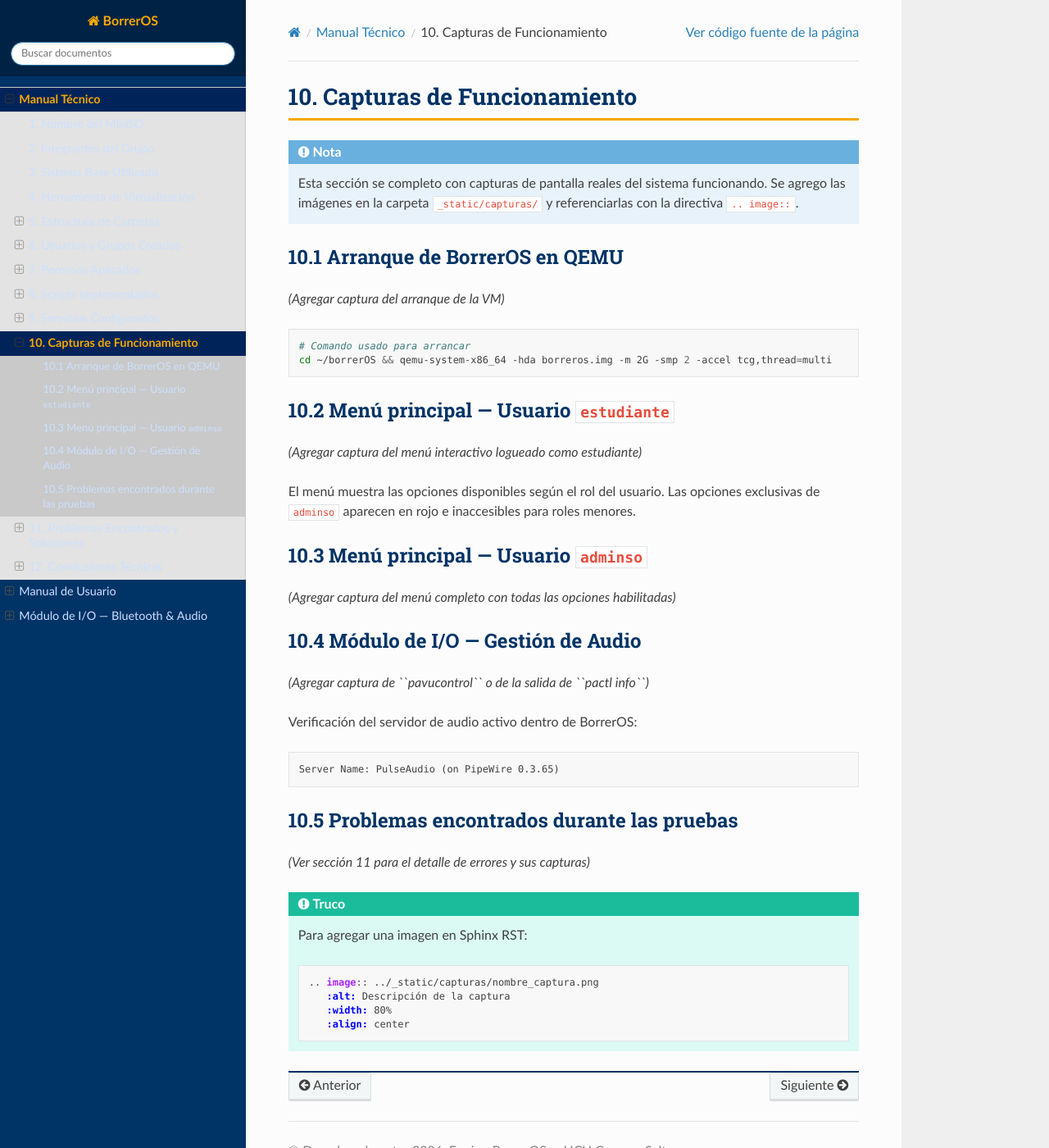
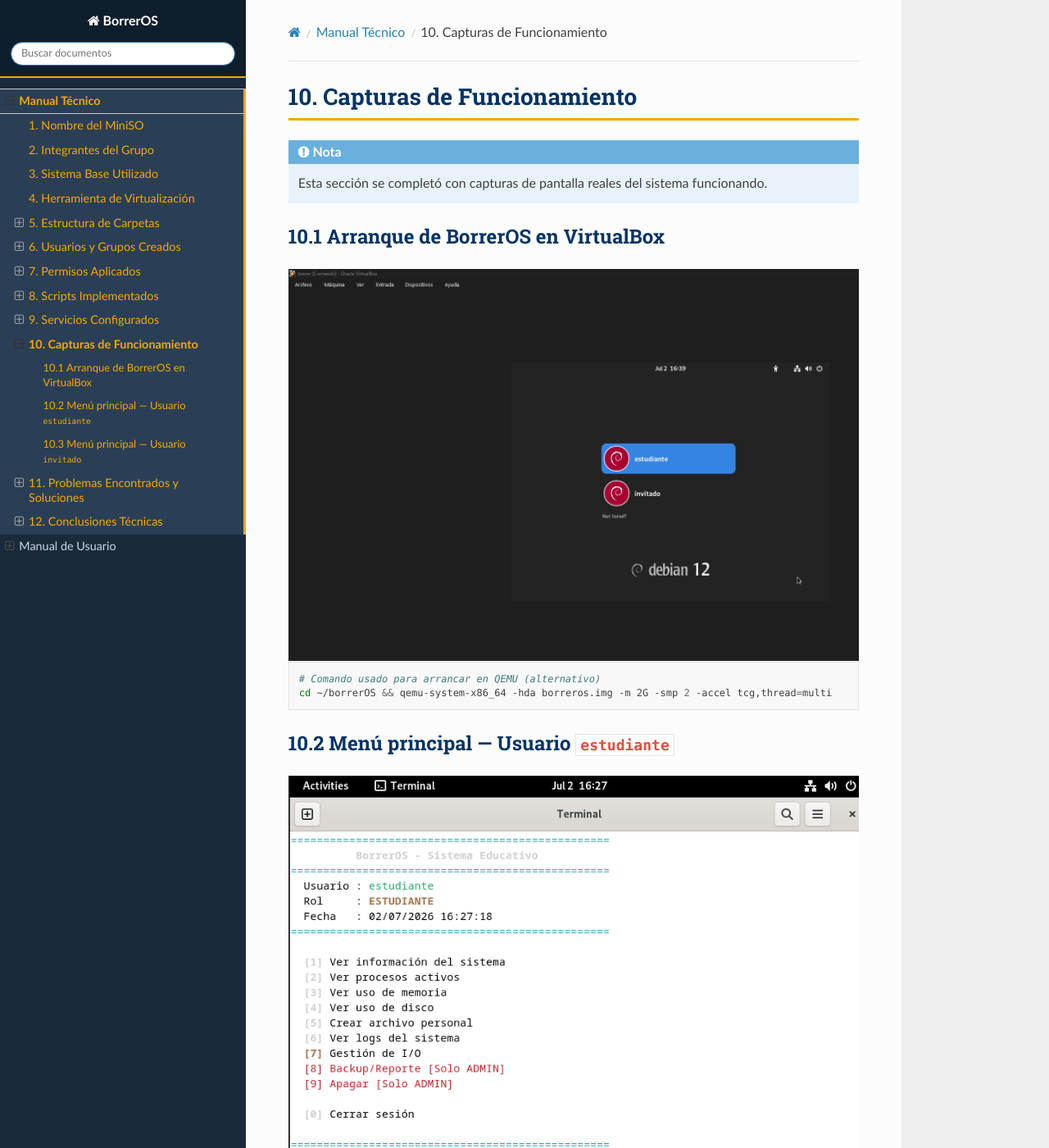
Before and after one commit to Tachoviendo/borrerOS, a Sphinx documentation site: the page built from docs/source/manual_tecnico/10_capturas.rst, in a window 1280 px wide and 1400 px high. Shown: the whole window at 82% size. Built offline with Sphinx 7.4.7 and the Read the Docs theme 3.1.0, drawn with Linux system fonts in a browser that asks for light colours.

Commit message:
fix documentacion general

```diff
--- a/docs/source/_static/custom.css
+++ b/docs/source/_static/custom.css
@@ -1,45 +1,50 @@
-/* This file intentionally left blank. */
-/* Colores UCU */
+/* Sidebar */
 .wy-nav-side {
-    background: #003366 !important;
+    background: #1a2a3a !important;
 }
 
 .wy-side-nav-search {
-    background: #002244 !important;
+    background: #0f1e2d !important;
+    border-bottom: 2px solid #F5A800 !important;
 }
 
 .wy-side-nav-search a {
-    color: #F5A800 !important;
+    color: #ffffff !important;
     font-weight: bold;
 }
 
 .wy-nav-top {
-    background: #003366 !important;
+    background: #1a2a3a !important;
 }
 
 .wy-nav-top a {
-    color: #F5A800 !important;
+    color: #ffffff !important;
 }
 
+/* Links nav */
 .wy-menu-vertical a {
-    color: #cce0ff !important;
+    color: #c8d8e8 !important;
 }
 
 .wy-menu-vertical a:hover {
-    background: #F5A800 !important;
-    color: #003366 !important;
+    background: #2a3f55 !important;
+    color: #ffffff !important;
 }
 
-.wy-menu-vertical li.current>a {
-    background: #00245a !important;
+.wy-menu-vertical li.current>a,
+.wy-menu-vertical li.current a {
+    background: #2a3f55 !important;
     color: #F5A800 !important;
+    border-right: 3px solid #F5A800;
 }
 
 .wy-menu-vertical p.caption {
     color: #F5A800 !important;
     font-weight: bold;
+    letter-spacing: 0.05em;
 }
 
+/* Contenido */
 .rst-content h1 {
     color: #003366;
     border-bottom: 3px solid #F5A800;
@@ -48,6 +53,10 @@
 
 .rst-content h2 {
     color: #003366;
+}
+
+.rst-content h3 {
+    color: #1a2a3a;
 }
 
 .rst-content table.docutils th {
--- a/docs/source/conf.py
+++ b/docs/source/conf.py
@@ -23,6 +23,7 @@
 html_static_path = ["_static"]
 html_title = "BorrerOS — Documentación"
 html_css_files = ["custom.css"]
+html_show_sourcelink = False
 
 html_theme_options = {
     "collapse_navigation": False,
--- a/docs/source/io_module/descripcion.rst
+++ /dev/null
@@ -1,30 +0,0 @@
-Descripción del Rol
-===================
-
-Mi responsabilidad dentro de BorrerOS es habilitar y documentar la
-**conectividad de dispositivos Bluetooth** y su integración con el
-**stack de audio**, de forma que los usuarios puedan conectar auriculares
-o parlantes y controlar el volumen desde el sistema.
-
-Estado de los issues
---------------------
-
-.. list-table::
-   :header-rows: 1
-   :widths: 35 65
-
-   * - Issue
-     - Estado
-   * - Bluetooth (``bluez`` + ``bluetoothctl``)
-     - ⚠️ Parcial — ``bzmenu`` sin paquete apt en Bookworm
-   * - Audio — ALSA + PipeWire
-     - ✅ Funcional
-   * - PulseAudio
-     - ✅ Cubierto por ``pipewire-pulse``
-
-Orden de dependencia
---------------------
-
-El audio debe instalarse **antes** de probar Bluetooth con audio,
-porque ``pavucontrol`` necesita el servidor de audio activo para
-mostrar los dispositivos Bluetooth conectados.
--- a/docs/source/io_module/glosario.rst
+++ /dev/null
@@ -1,46 +0,0 @@
-Glosario
-========
-
-.. glossary::
-
-   ALSA
-      *Advanced Linux Sound Architecture.* Capa de bajo nivel del kernel
-      Linux que interactúa directamente con el hardware de audio.
-
-   PipeWire
-      Servidor de audio moderno para Linux. Reemplaza a PulseAudio y JACK.
-      Soporta audio Bluetooth de forma nativa via ``libspa-0.2-bluetooth``.
-
-   pipewire-pulse
-      Capa de compatibilidad que hace que PipeWire exponga la misma
-      interfaz que PulseAudio. Permite usar ``pavucontrol`` sin cambios.
-
-   WirePlumber
-      Gestor de sesión de PipeWire. Administra qué dispositivos están
-      disponibles y cuál es la salida de audio por defecto.
-
-   pavucontrol
-      *PulseAudio Volume Control.* Interfaz gráfica para gestionar
-      volúmenes y dispositivos de audio. Funciona con PipeWire vía
-      ``pipewire-pulse``.
-
-   bluez
-      Implementación oficial del stack Bluetooth para el kernel Linux.
-      Incluye ``bluetoothctl`` para gestionar dispositivos desde la terminal.
-
-   bluetoothctl
-      Herramienta CLI incluida en ``bluez`` para emparejar, conectar y
-      administrar dispositivos Bluetooth manualmente.
-
-   A2DP
-      *Advanced Audio Distribution Profile.* Perfil Bluetooth de alta
-      calidad para reproducción de audio (sin micrófono).
-
-   chroot
-      Mecanismo de Linux que cambia el directorio raíz aparente de un
-      proceso. Usado durante el build de BorrerOS para instalar paquetes
-      dentro del ``rootfs`` sin arrancar el sistema completo.
-
-   TCG
-      *Tiny Code Generator.* Motor de emulación por software de QEMU,
-      usado cuando KVM no está disponible (como en WSL2).
--- a/docs/source/io_module/index.rst
+++ /dev/null
@@ -1,15 +0,0 @@
-Módulo de I/O — Bluetooth & Audio
-==================================
-
-Esta sección documenta mi rol dentro del proyecto BorrerOS:
-la implementación del subsistema de **Gestión de Entrada/Salida (I/O)**
-correspondiente a Bluetooth y el stack de audio.
-
-.. toctree::
-   :maxdepth: 2
-
-   descripcion
-   issue_bluetooth
-   issue_audio
-   issue_pulseaudio
-   glosario
--- a/docs/source/io_module/issue_audio.rst
+++ /dev/null
@@ -1,73 +0,0 @@
-Issue 2 — ALSA + PipeWire (Audio)
-===================================
-
-.. note::
-   Este es el issue principal del módulo. Con ``bzmenu`` bloqueado,
-   **dejar andando el audio** es el objetivo central del ticket.
-
-Criterios de aceptación
-------------------------
-
-- ☑ ``alsa-utils`` instalado
-- ☑ ``pipewire`` + ``pipewire-alsa`` + ``pipewire-pulse`` + ``wireplumber`` instalados
-- ☑ Servicios habilitados al arranque
-- ☑ ``pavucontrol`` instalado y funcional
-- ☑ Audio funciona — "Anda todo" 🎉
-
-Instalación (dentro del chroot / script de módulo)
-----------------------------------------------------
-
-.. code-block:: bash
-
-   apt install -y \
-       alsa-utils \
-       pipewire \
-       pipewire-alsa \
-       pipewire-pulse \
-       wireplumber \
-       dbus-user-session \
-       rtkit \
-       pavucontrol
-
-Habilitación de servicios (via symlinks, sin systemctl)
---------------------------------------------------------
-
-Dentro de un ``chroot`` no hay systemd corriendo, por lo que los
-servicios se habilitan creando los symlinks directamente:
-
-.. code-block:: bash
-
-   mkdir -p /etc/systemd/user/default.target.wants
-   for svc in pipewire pipewire-pulse wireplumber; do
-       ln -sf /usr/lib/systemd/user/${svc}.service \
-           /etc/systemd/user/default.target.wants/${svc}.service
-   done
-
-Verificación dentro de BorrerOS
----------------------------------
-
-.. code-block:: bash
-
-   pactl info | grep "Server Name"
-
-Salida esperada:
-
-.. code-block:: text
-
-   Server Name: PulseAudio (on PipeWire 0.3.65)
-
-Prueba de audio:
-
-.. code-block:: bash
-
-   speaker-test -c2 -twav -l1
-
-Troubleshooting
-----------------
-
-Si no hay audio después del arranque:
-
-.. code-block:: bash
-
-   systemctl --user restart wireplumber pipewire pipewire-pulse
-   pactl info | grep "Server Name"
--- a/docs/source/io_module/issue_bluetooth.rst
+++ /dev/null
@@ -1,72 +0,0 @@
-Issue 1 — Bluetooth & bluez
-============================
-
-.. warning::
-   Durante las pruebas se detectaron dos errores en este issue.
-   Ver sección de errores más abajo.
-
-Criterios de aceptación
-------------------------
-
-- ☑ ``bluez`` instalado y servicio activo
-- ✗ ``bzmenu`` instalado *(bloqueado — no hay paquete apt en Bookworm)*
-- ☑ ``rofi`` instalado con themes de adi1090x
-- ☑ Poder conectar dispositivos Bluetooth con ``bluetoothctl``
-
-Errores encontrados
---------------------
-
-**Error 1: ``bluez-utils`` no existe en Debian Bookworm**
-
-.. code-block:: text
-
-   E: Package 'bluez-utils' has no installation candidate
-   However the following packages replace it: bluez
-
-**Solución:**
-
-.. code-block:: bash
-
-   # ❌ Incorrecto
-   sudo apt install bluez-utils
-
-   # ✅ Correcto
-   sudo apt install bluez
-
-**Error 2: ``bzmenu`` sin candidato de instalación**
-
-.. code-block:: text
-
-   E: Unable to locate package bzmenu
-
-**Solución:** Usar ``bluetoothctl`` (incluido en ``bluez``) como alternativa.
-
-Instalación correcta
----------------------
-
-.. code-block:: bash
-
-   sudo apt install -y bluez
-   sudo systemctl enable --now bluetooth.service
-   systemctl status bluetooth.service
-
-Conectar un dispositivo con ``bluetoothctl``
----------------------------------------------
-
-.. code-block:: bash
-
-   bluetoothctl
-
-Dentro del cliente:
-
-.. code-block:: text
-
-   [bluetooth]# power on
-   [bluetooth]# agent on
-   [bluetooth]# default-agent
-   [bluetooth]# scan on
-   # Cuando aparezca el dispositivo (AA:BB:CC:DD:EE:FF):
-   [bluetooth]# pair AA:BB:CC:DD:EE:FF
-   [bluetooth]# trust AA:BB:CC:DD:EE:FF
-   [bluetooth]# connect AA:BB:CC:DD:EE:FF
-   [bluetooth]# quit
--- a/docs/source/manual_tecnico/10_capturas.rst
+++ b/docs/source/manual_tecnico/10_capturas.rst
@@ -2,56 +2,35 @@
 ==============================
 
 .. note::
-   Esta sección se completo con capturas de pantalla reales del
-   sistema funcionando. Se agrego las imágenes en la carpeta
-   ``_static/capturas/`` y referenciarlas con la directiva ``.. image::``.
+   Esta sección se completó con capturas de pantalla reales del
+   sistema funcionando.
 
-10.1 Arranque de BorrerOS en QEMU
------------------------------------
+10.1 Arranque de BorrerOS en VirtualBox
+---------------------------------------
 
-*(Agregar captura del arranque de la VM)*
+.. image:: ../_static/capturas/VirtualBox.png
+   :align: center
+   :alt: Arranque de BorrerOS en VirtualBox
 
 .. code-block:: bash
 
-   # Comando usado para arrancar
+   # Comando usado para arrancar en QEMU (alternativo)
    cd ~/borrerOS && qemu-system-x86_64 -hda borreros.img -m 2G -smp 2 -accel tcg,thread=multi
 
 10.2 Menú principal — Usuario ``estudiante``
 ---------------------------------------------
 
-*(Agregar captura del menú interactivo logueado como estudiante)*
+.. image:: ../_static/capturas/MenuEstudiante.png
+   :align: center
+   :alt: Menú Principal Usuario Estudiante
 
 El menú muestra las opciones disponibles según el rol del usuario.
 Las opciones exclusivas de ``adminso`` aparecen en rojo e inaccesibles
 para roles menores.
 
-10.3 Menú principal — Usuario ``adminso``
+10.3 Menú principal — Usuario ``invitado``
 ------------------------------------------
 
-*(Agregar captura del menú completo con todas las opciones habilitadas)*
-
-10.4 Módulo de I/O — Gestión de Audio
----------------------------------------
-
-*(Agregar captura de ``pavucontrol`` o de la salida de ``pactl info``)*
-
-Verificación del servidor de audio activo dentro de BorrerOS:
-
-.. code-block:: text
-
-   Server Name: PulseAudio (on PipeWire 0.3.65)
-
-10.5 Problemas encontrados durante las pruebas
-------------------------------------------------
-
-*(Ver sección 11 para el detalle de errores y sus capturas)*
-
-.. tip::
-   Para agregar una imagen en Sphinx RST:
-
-   .. code-block:: rst
-
-      .. image:: ../_static/capturas/nombre_captura.png
-         :alt: Descripción de la captura
-         :width: 80%
-         :align: center
+.. image:: ../_static/capturas/MenuInvitado.png
+   :align: center
+   :alt: Menú Principal Usuario Invitado
--- a/docs/source/manual_tecnico/12_conclusiones.rst
+++ b/docs/source/manual_tecnico/12_conclusiones.rst
@@ -35,7 +35,6 @@
 12.2 Conclusión general del proyecto
 --------------------------------------
 
-*(Completar con la reflexión del equipo sobre el proyecto en su conjunto)*
+El desarrollo de **BorrerOS** permitió comprender de manera práctica y profunda la estructura interna de un sistema operativo basado en Linux. A través de la selección, depuración y compilación manual del Kernel, junto con la estructuración del sistema de archivos desde la raíz, se logró consolidar un entorno funcional, minimalista y seguro que responde a los requerimientos técnicos planteados.
 
-.. note::
-   Completar esta sección con las conclusiones grupales antes de la entrega.
+Este proyecto no solo demostró la importancia de la gestión precisa de usuarios, permisos y scripts de automatización para la experiencia del usuario final, sino que también evidenció la complejidad detrás del soporte de hardware y la configuración de servicios esenciales como el subsistema de audio. En conclusión, el desarrollo con éxito de BorrerOS representa una base sólida para el entendimiento de la administración de sistemas y la personalización avanzada de distribuciones GNU/Linux.
```
Also changed, not shown: docs/source/index.rst (+0 -18 lines), docs/source/io_module/issue_pulseaudio.rst (deleted, +0 -18 lines), docs/source/_static/capturas/MenuEstudiante.png (added), docs/source/_static/capturas/MenuInvitado.png (added), docs/source/_static/capturas/VirtualBox.png (added).
